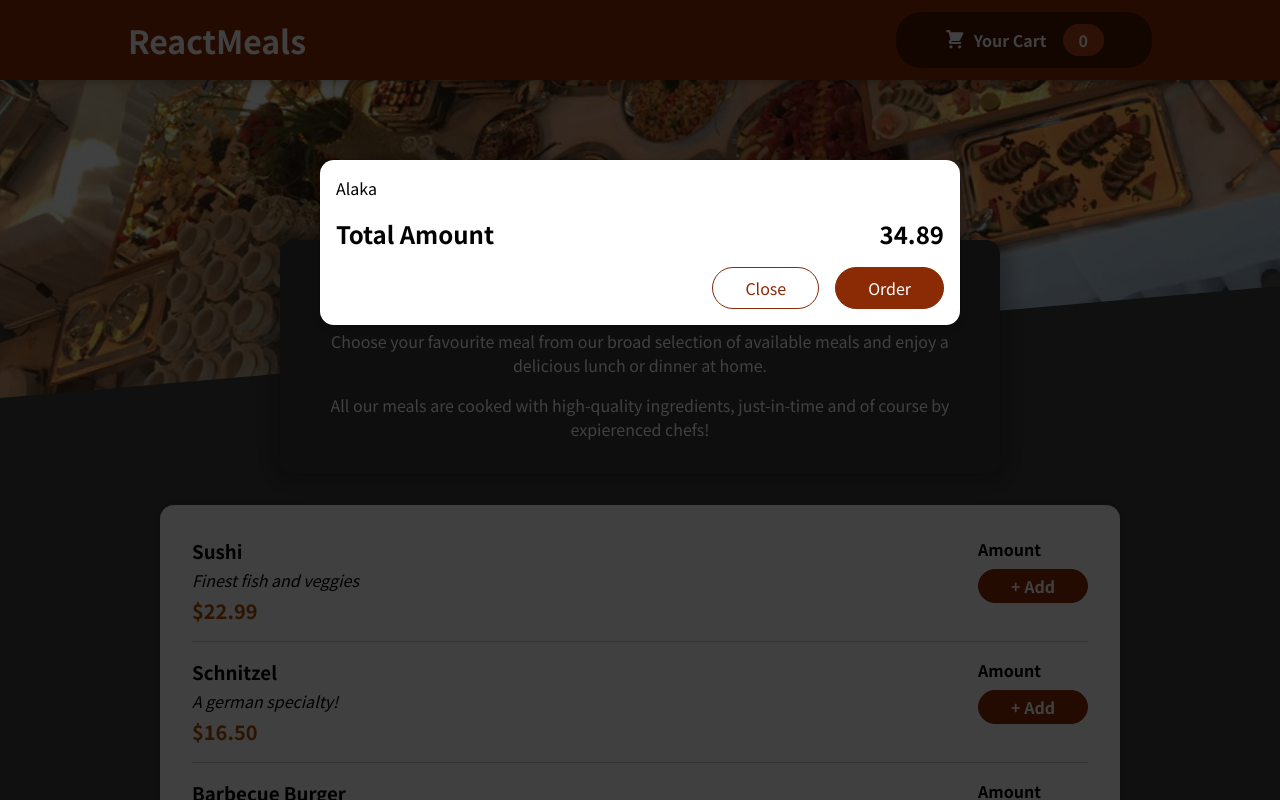
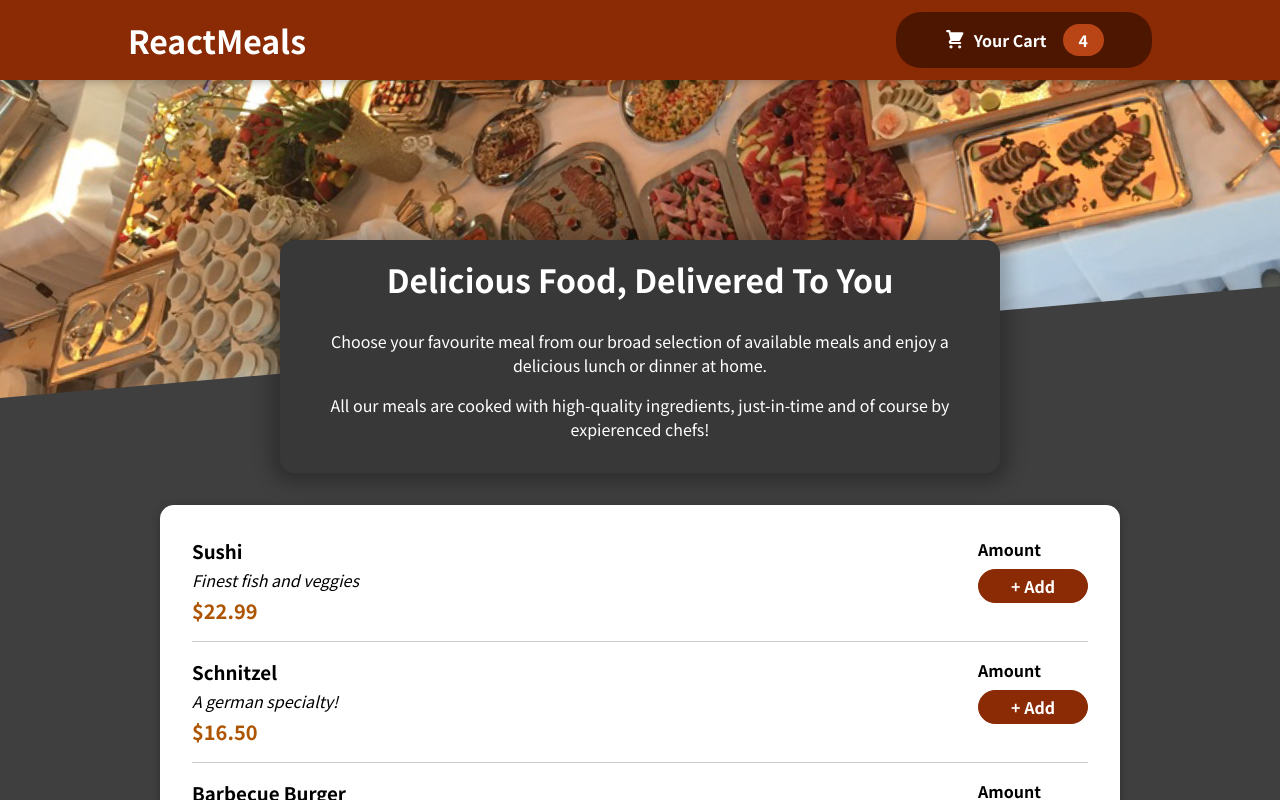
Before and after one commit to urmila1706/Resturant-project, a React (Create React App) app: page / in a window 1280 px wide. Shown: the top 800 px of the page. Built offline with nearby package versions, Linux system fonts and the light colour scheme.

Commit message:
Cart open and close

```diff
--- a/src/App.js
+++ b/src/App.js
@@ -1,12 +1,20 @@
-import React,{Fragment} from 'react';
+import React,{Fragment,useState} from 'react';
 import Header from './Components/Layout/Header';
 import Meals from './Components/Meals/Meals';
 import Cart from './Components/Cart/Cart';
 function App() {
+const [cartIsShown,setCartIsShown]=useState(false);
+const showCartHandler=()=>{
+setCartIsShown(true);
+};
+const hideCartHandler=()=>{
+setCartIsShown(false);
+};
+
   return (
     <Fragment>
-      <Cart/>
-      <Header/>
+      {cartIsShown && <Cart onClose={hideCartHandler}/>}
+      <Header onShowCart={showCartHandler}/>
       <main>
        <Meals/>
       </main>
--- a/src/Components/Cart/Cart.js
+++ b/src/Components/Cart/Cart.js
@@ -4,14 +4,14 @@
     const cartItems= <ul className={classes['cart-items']}>{[
         {id :'c1', name : 'Alaka',amount : '2' ,price:'12.99'}]
     .map(item=><li>{item.name}</li>)}</ul>
-return <Modal>
+return <Modal onClose={props.onClose}>
     {cartItems}
     <div className={classes.total}>
         <span>Total Amount</span>
         <span>34.89</span>
     </div>
     <div className={classes.actions}>
-        <button className={classes['button--alt']}>Close</button>
+        <button className={classes['button--alt']} onClick={props.onClose}>Close</button>
         <button className={classes.button}>Order</button>
     </div>
     </Modal>
--- a/src/Components/Layout/Header.js
+++ b/src/Components/Layout/Header.js
@@ -6,7 +6,7 @@
 return <React.Fragment>
     <header className={classes.header}>
         <h1>ReactMeals</h1>
-        <HeaderCartButton/>
+        <HeaderCartButton onClick={props.onShowCart}/>
     </header>
     <div className={classes['main-image']}>
         <img src={mealsImage} alt='A table full of delicious food !'/>
--- a/src/Components/Layout/HeaderCartButton.js
+++ b/src/Components/Layout/HeaderCartButton.js
@@ -1,12 +1,12 @@
 import CartIcon from '../Cart/CartIcon';
 import classes from './HeaderCartButton.module.css';
 const HeaderCartButton=props=>{
-    return <button className={classes.button}>
+    return <button className={classes.button} onClick={props.onClick}>
         <span className={classes.icon}>
             <CartIcon/>
         </span>
         <span>Your Cart</span>
-        <span className={classes.badge}>0</span>
+        <span className={classes.badge}>4</span>
     </button>
 };
 export default HeaderCartButton;
--- a/src/Components/UI/Modal.js
+++ b/src/Components/UI/Modal.js
@@ -2,7 +2,7 @@
 import ReactDOM from 'react-dom';
 import classes from './Modal.module.css';
 const Backdrop=(props)=>{
-    return <div className={classes.backdrop}></div>
+    return <div className={classes.backdrop} onClick={props.onClose}></div>
 };
 const ModalOverlay=(props)=>{
     return <div className={classes.modal}>
@@ -13,7 +13,7 @@
 const Modal=(props)=>{
 
 return <Fragment>
-{ReactDOM.createPortal(<Backdrop/>,portalElement)}
+{ReactDOM.createPortal(<Backdrop onClose={props.onClose}/>,portalElement)}
 {ReactDOM.createPortal(<ModalOverlay>{props.children}</ModalOverlay>,portalElement)}
 </Fragment>
 };
```
